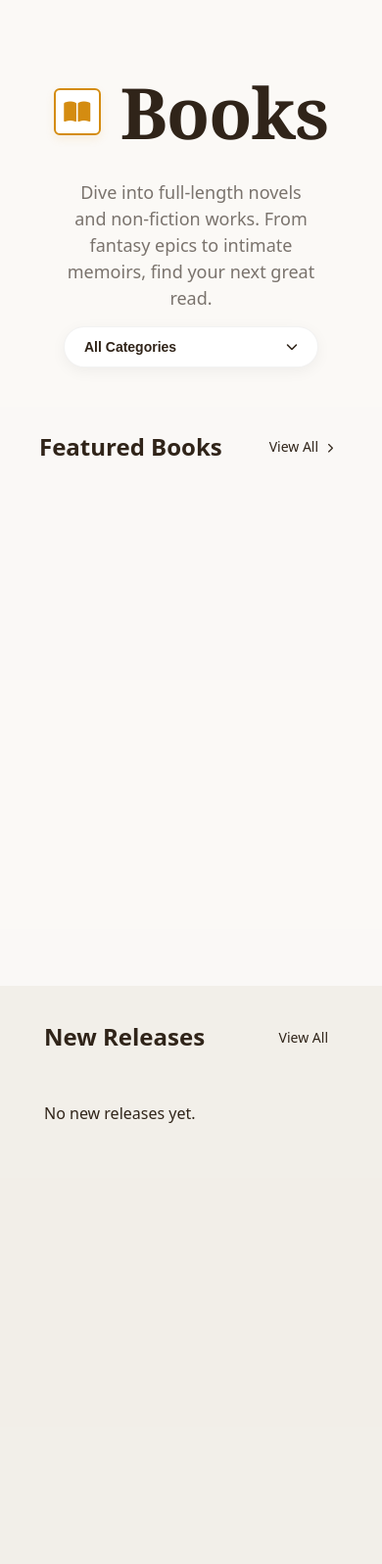
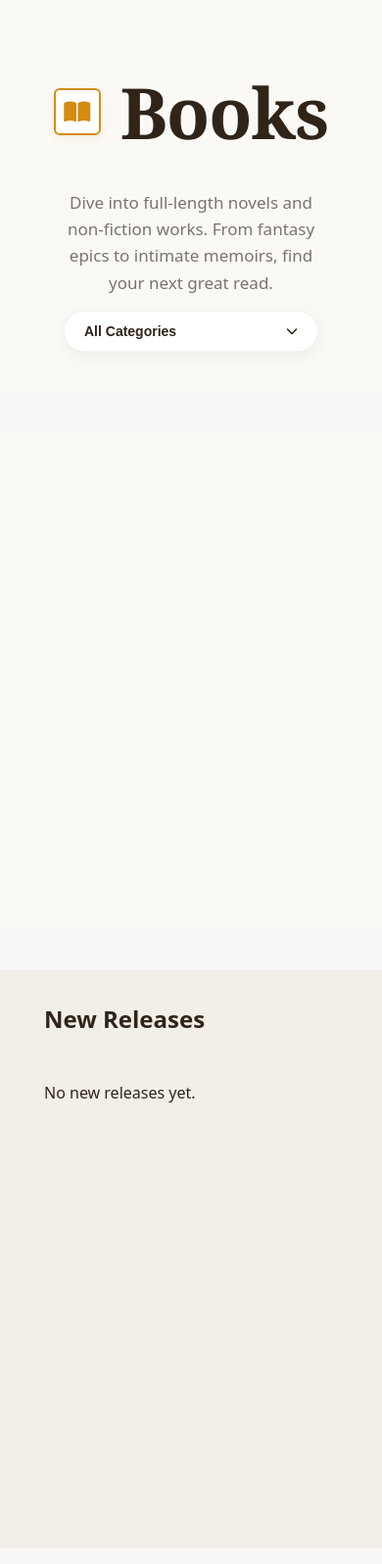
Before and after one commit to kidusMAT/mypen, a Django app: page /books/ in a window 390 px wide. Shown: the part 69-1665 px from the top of the page at 98% size. Run offline with Django 5.2, Linux system fonts and the light colour scheme; data that the repository does not hold is empty; some libraries are stand-ins or nearby versions.

Commit message:
Refine Books page layout and mobile typography

```diff
--- a/newapp/templates/newapp/books.html
+++ b/newapp/templates/newapp/books.html
@@ -40,12 +40,6 @@
 </section>
 
 <section class="stories-box st">
-    <div class="head">
-        <h1>Featured Books</h1>
-        <a href="/books/">View All <i class="fa-solid fa-chevron-right"
-                style="font-size: 10px; margin-left: 5px;"></i></a>
-    </div>
-
     <div class="boxed book-list-view" id="book-container">
         {% include "newapp/partials/_book_cards.html" %}
     </div>
@@ -108,7 +102,6 @@
     <div class="newreleases">
         <div class="newhead">
             <h1>New Releases</h1>
-            <a href="#">View All</a>
         </div>
         <div class="newlist">
             {% for book in new_releases %}
@@ -149,6 +142,14 @@
     </div>
 </section>
 
-
+<style>
+    @media (max-width: 768px) {
+        .stories.book .stories-desc-row p {
+            font-size: 17px;
+            line-height: 1.6;
+            margin-top: 10px;
+        }
+    }
+</style>
 
 {% endblock %}
```
